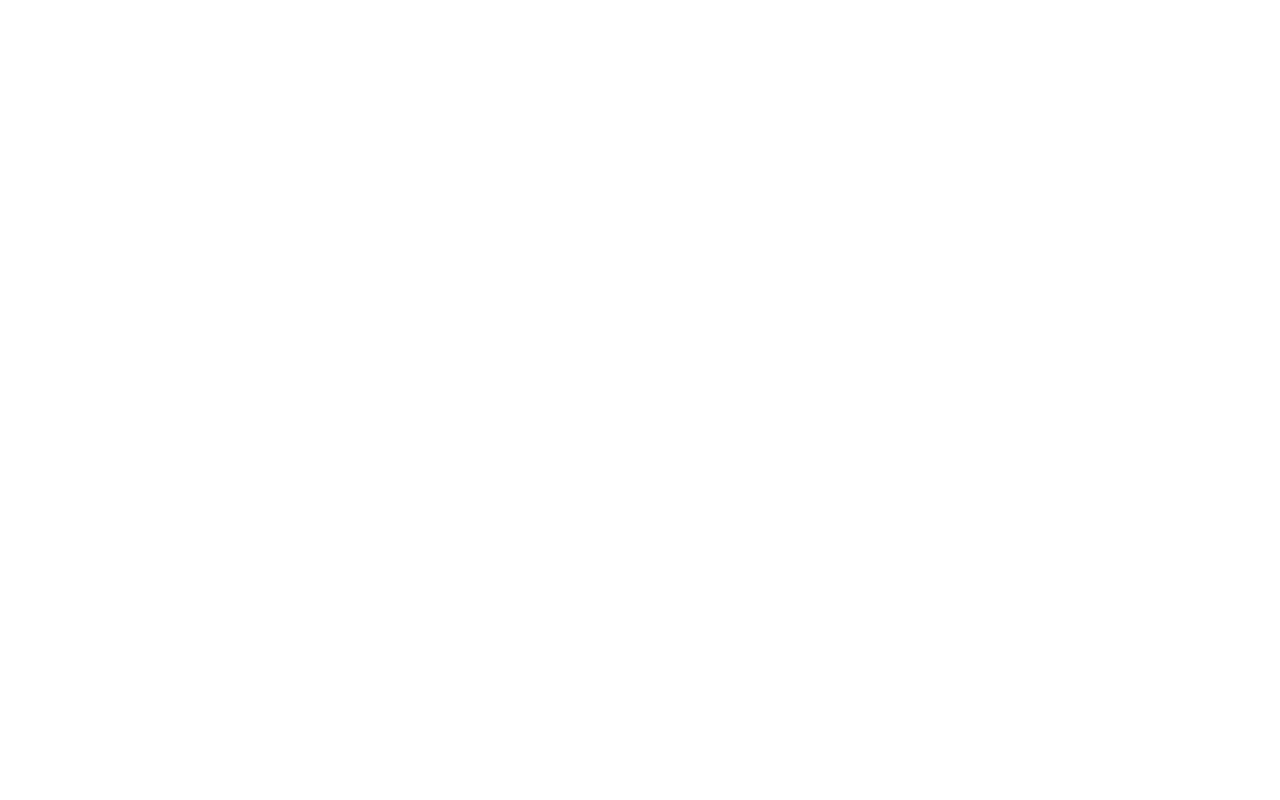
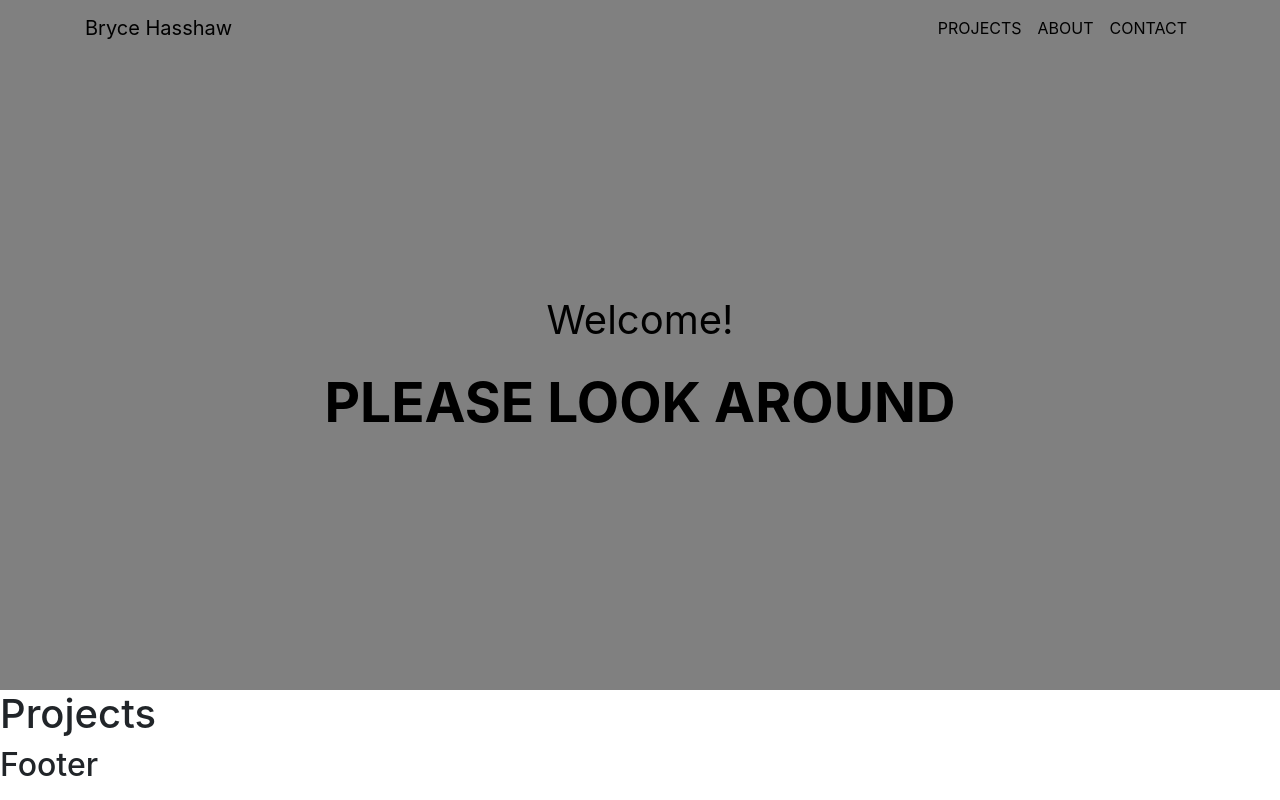
Before and after one commit to bhasshaw/portfolio, a plain HTML site: page index.html in a window 1280 px wide. Drawn offline with nearby package versions, Linux system fonts and the light colour scheme.

Commit message:
added nav bar

```diff
--- a/index.html
+++ b/index.html
@@ -1,5 +1,6 @@
 <!doctype html>
 <html lang="en">
+
 <head>
     <title>Bryce Hasshaw</title>
     <meta charset="utf-8">
@@ -7,8 +8,51 @@
     <link rel="stylesheet" href="main.css">
     <link rel="stylesheet" href="https://stackpath.bootstrapcdn.com/bootstrap/4.1.3/css/bootstrap.min.css" integrity="sha384-MCw98/SFnGE8fJT3GXwEOngsV7Zt27NXFoaoApmYm81iuXoPkFOJwJ8ERdknLPMO"
         crossorigin="anonymous">
+    <link rel="stylesheet" href="https://use.fontawesome.com/releases/v5.5.0/css/all.css" integrity="sha384-B4dIYHKNBt8Bc12p+WXckhzcICo0wtJAoU8YZTY5qE0Id1GSseTk6S+L3BlXeVIU"
+        crossorigin="anonymous">
 </head>
+
 <body>
+    <nav class="navbar navbar-expand-lg fixed-top text-dark">
+        <div class="container">
+            <a class="navbar-brand js-scroll-trigger" href="#page-top">Bryce Hasshaw</a>
+            <button class="navbar-toggler navbar-toggler-right" type="button" data-toggle="collapse" data-target="#navbar"
+                aria-controls="navbar" aria-expanded="false" aria-label="Toggle navigation">
+                <i class="fas fa-bars"></i>
+            </button>
+            <div class="collapse navbar-collapse" id="navbar">
+                <ul class="navbar-nav text-uppercase ml-auto">
+                    <li class="nav-item">
+                        <a class="nav-link js-scroll-trigger" href="#portfolio">Projects</a>
+                    </li>
+                    <li class="nav-item">
+                        <a class="nav-link js-scroll-trigger" href="#about">About</a>
+                    </li>
+                    <li class="nav-item">
+                        <a class="nav-link js-scroll-trigger" href="#contact">Contact</a>
+                    </li>
+                </ul>
+            </div>
+        </div>
+    </nav>
+    <header class="masthead">
+        <div class="container">
+            <div class="intro-text">
+                <div class="intro-lead-in">Welcome!</div>
+                <div class="intro-heading text-uppercase">Please look around</div>
+            </div>
+        </div>
+    </header>
+    <section>
+        <div>
+            <h1>Projects</h1>
+        </div>
+    </section>
+    <footer>
+        <div>
+            <h2>Footer</h2>
+        </div>
+    </footer>
     <script src="https://code.jquery.com/jquery-3.3.1.slim.min.js" integrity="sha384-q8i/X+965DzO0rT7abK41JStQIAqVgRVzpbzo5smXKp4YfRvH+8abtTE1Pi6jizo"
         crossorigin="anonymous"></script>
     <script src="https://cdnjs.cloudflare.com/ajax/libs/popper.js/1.14.3/umd/popper.min.js" integrity="sha384-ZMP7rVo3mIykV+2+9J3UJ46jBk0WLaUAdn689aCwoqbBJiSnjAK/l8WvCWPIPm49"
@@ -16,4 +60,5 @@
     <script src="https://stackpath.bootstrapcdn.com/bootstrap/4.1.3/js/bootstrap.min.js" integrity="sha384-ChfqqxuZUCnJSK3+MXmPNIyE6ZbWh2IMqE241rYiqJxyMiZ6OW/JmZQ5stwEULTy"
         crossorigin="anonymous"></script>
 </body>
+
 </html>
--- a/main.css
+++ b/main.css
@@ -0,0 +1,55 @@
+header.masthead {
+    text-align: center;
+    color: black;
+    /* background-image: url("../img/header-bg.jpg"); */
+    background-color: grey;
+    background-repeat: no-repeat;
+    background-attachment: scroll;
+    background-position: center center;
+    background-size: cover;
+}
+
+header.masthead .intro-text {
+    padding-top: 150px;
+    padding-bottom: 100px;
+}
+
+header.masthead .intro-text .intro-lead-in {
+    font-size: 35px;
+    /* font-style: italic; */
+    line-height: 22px;
+    margin-bottom: 25px;
+}
+
+header.masthead .intro-text .intro-heading {
+    font-size: 50px;
+    font-weight: 700;
+    line-height: 50px;
+    margin-bottom: 25px;
+}
+@media (min-width: 768px) {
+    header.masthead .intro-text {
+        padding-top: 300px;
+        padding-bottom: 200px;
+    }
+    header.masthead .intro-text .intro-lead-in {
+        font-size: 40px;
+        /* font-style: italic; */
+        line-height: 40px;
+        margin-bottom: 25px;
+    }
+    header.masthead .intro-text .intro-heading {
+        font-size: 55px;
+        font-weight: 700;
+        line-height: 75px;
+        margin-bottom: 50px;
+    }
+}
+
+nav {
+    background-color: grey;
+}
+
+a:link, a:visited, a:hover, a:active {
+    color: black;
+}
```
Also changed, not shown: package-lock.json (added). Lines whose indentation alone changed are shown as unchanged.
